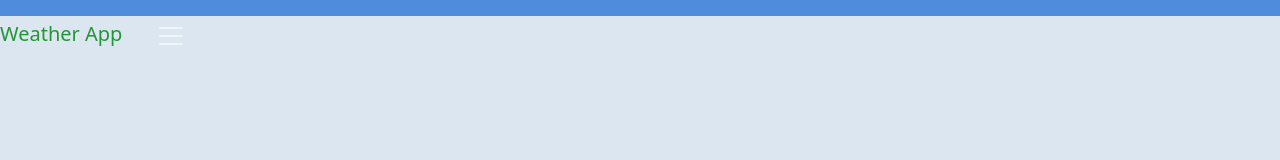
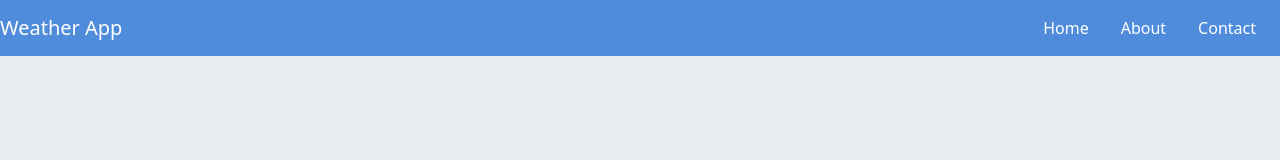
Before and after one commit to Christophler/EngHack2021, a plain HTML site: page index.html in a window 1280 px wide. Drawn offline with nearby package versions, Linux system fonts and the light colour scheme.

Commit message:
changed some css formatting, fixed navbar height

```diff
--- a/css/main.css
+++ b/css/main.css
@@ -1,7 +1,7 @@
 body {
     padding: 0;
     margin: 0;
-    background: #dce6f0;
+    background: #e7ecf0;
 }
 
 .navbar {
@@ -9,12 +9,13 @@ body {
 }
 
 .nav-link, .navbar-brand {
-    color: #229735;
+    color: #ffffff;
     cursor: pointer;
 }
 
 .nav-link {
     margin-right: 1em !important;
+    color: #ffffff;
 }
 
 .nav-link:hover {
--- a/index.html
+++ b/index.html
@@ -7,19 +7,19 @@
 
     <!-- Bootstrap CSS -->
     <link href="https://cdn.jsdelivr.net/npm/bootstrap@5.0.2/dist/css/bootstrap.min.css" rel="stylesheet" integrity="sha384-EVSTQN3/azprG1Anm3QDgpJLIm9Nao0Yz1ztcQTwFspd3yD65VohhpuuCOmLASjC" crossorigin="anonymous">
-    <link rel="stylesheet" type="text/css" href="css/main.css">
     <link rel="stylesheet" href="https://unpkg.com/leaflet@1.7.1/dist/leaflet.css"
     integrity="sha512-xodZBNTC5n17Xt2atTPuE1HxjVMSvLVW9ocqUKLsCC5CXdbqCmblAshOMAS6/keqq/sMZMZ19scR4PsZChSR7A=="
     crossorigin=""/>
     <script src="https://unpkg.com/leaflet@1.7.1/dist/leaflet.js"
     integrity="sha512-XQoYMqMTK8LvdxXYG3nZ448hOEQiglfqkJs1NOQV44cWnUrBc8PkAOcXy20w0vlaXaVUearIOBhiXZ5V3ynxwA=="
     crossorigin=""></script>
+    <link rel="stylesheet" type="text/css" href="css/main.css">
     <script src="js/mainStuff.js"></script>
     <title>Weather</title> <!-- perhaps use the tab title to display the current temperature-->
 
   </head>
   <body>
-    <nav class = "navbar navbar-expand-md"></nav>
+    <nav class = "navbar navbar-expand-md">
         <a class="navbar-brand" href="#">Weather App</a>
         <button class="navbar-toggler navbar-dark" type="button" data-toggle="collapse" data-target="#main-navigation">
             <span class="navbar-toggler-icon"></span>
```
